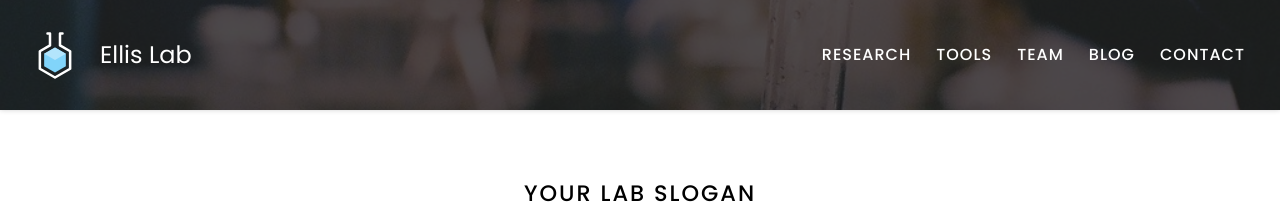
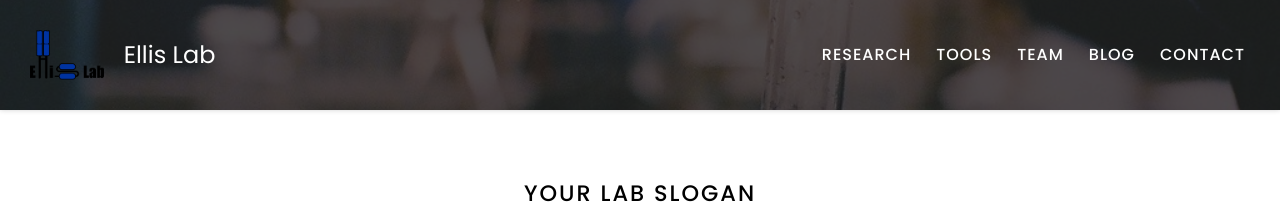
Before and after one commit to EllisLabUK/EllisLabUK.github.io, a Jekyll site: the page built from index.md, in a window 1280 px wide. Shown: the top 220 px of the page. Built offline with Jekyll 4.4.1, drawn with Linux system fonts in a browser that asks for light colours.

Commit message:
Update _config.yaml

```diff
--- a/_config.yaml
+++ b/_config.yaml
@@ -3,7 +3,7 @@
 # site properties and page defaults
 title: Ellis Lab
 description: Website for the Ellis Lab at the University of Kentucky
-logo: images/logo.svg
+logo: images/EllisLabLogo.PNG
 header: images/background.jpg
 footer: images/background.jpg
 baseurl: ""
```
